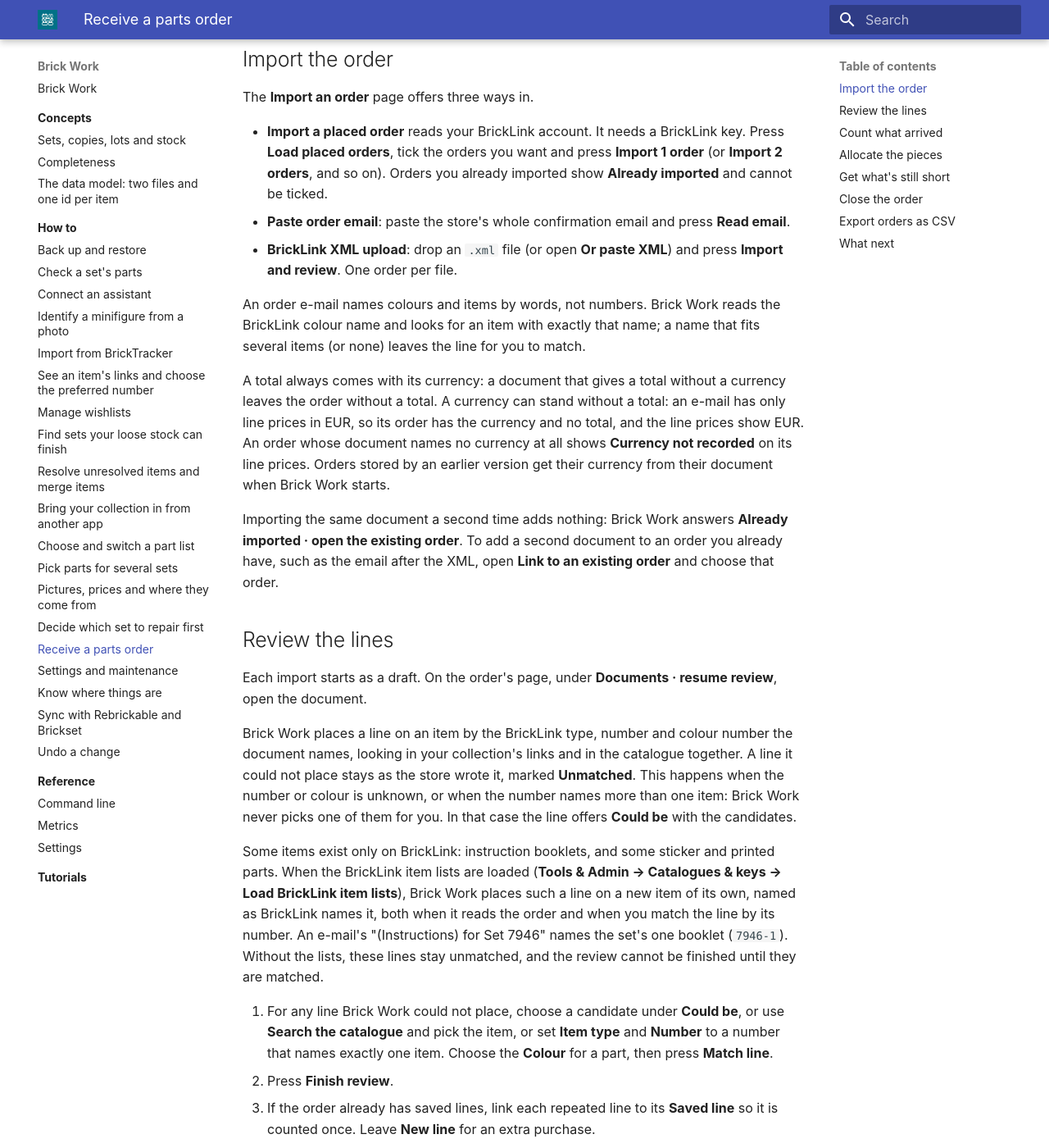
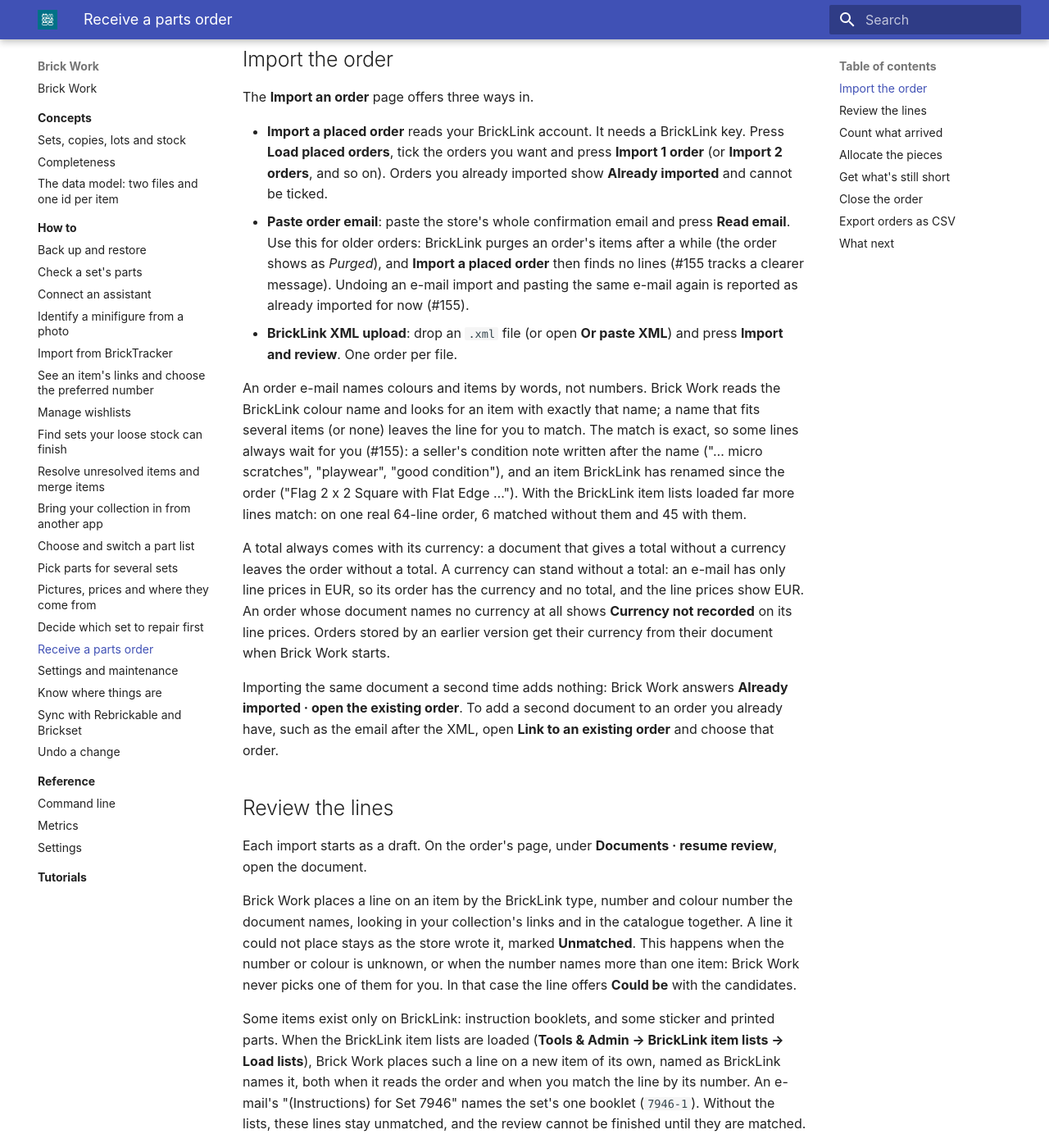
Before and after one commit to Ulef1005/brick-work, an MkDocs documentation site: the page built from docs/how-to/receive-an-order.md, in a window 1280 px wide and 1400 px high, scrolled down 299 px. Shown: the whole window at 82% size. Built offline with MkDocs 1.6.1 and Material for MkDocs 9.7.7, drawn with Linux system fonts in a browser that asks for light colours.

Commit message:
Docs up to date for 4 Nov: orders and the BrickLink lists, README state, ADRs 0021 and 0022
- how-to/receive-an-order: the BrickLink lists page as the app names it;
  purged BrickLink orders (paste the e-mail instead); the exact-name
  limits (seller notes, BrickLink renames) and the undone-duplicate case,
  with #155; the measured effect of the lists (6 vs 45 of 64 lines).
- how-to/settings-and-maintenance: loading the lists adds no item by
  itself, but Orders use them (#154); the page's name.
- README: collection sync with Rebrickable and Brickset is shipped;
  BrickLink sync is planned (#143); the order lives in the milestones and
  priority labels, not the retired roadmap board.
- ADR 0021 (#154: BrickLink-only order items from the loaded list) and
  ADR 0022 (design roll-out: own base, P2 layout, screenshot gate against
  approved captures, render in CI), with the index.

Co-Authored-By: Claude Opus 5.5 <noreply@anthropic.com>
Claude-Session: https://claude.ai/code/session_018rf9z8ZxQxWQsHkHW9fA5J

```diff
--- a/docs/how-to/receive-an-order.md
+++ b/docs/how-to/receive-an-order.md
@@ -11,10 +11,10 @@ Open **Workbench → Orders**.
 The **Import an order** page offers three ways in.
 
 - **Import a placed order** reads your BrickLink account. It needs a BrickLink key. Press **Load placed orders**, tick the orders you want and press **Import 1 order** (or **Import 2 orders**, and so on). Orders you already imported show **Already imported** and cannot be ticked.
-- **Paste order email**: paste the store's whole confirmation email and press **Read email**.
+- **Paste order email**: paste the store's whole confirmation email and press **Read email**. Use this for older orders: BrickLink purges an order's items after a while (the order shows as *Purged*), and **Import a placed order** then finds no lines (#155 tracks a clearer message). Undoing an e-mail import and pasting the same e-mail again is reported as already imported for now (#155).
 - **BrickLink XML upload**: drop an `.xml` file (or open **Or paste XML**) and press **Import and review**. One order per file.
 
-An order e-mail names colours and items by words, not numbers. Brick Work reads the BrickLink colour name and looks for an item with exactly that name; a name that fits several items (or none) leaves the line for you to match.
+An order e-mail names colours and items by words, not numbers. Brick Work reads the BrickLink colour name and looks for an item with exactly that name; a name that fits several items (or none) leaves the line for you to match. The match is exact, so some lines always wait for you (#155): a seller's condition note written after the name ("… micro scratches", "playwear", "good condition"), and an item BrickLink has renamed since the order ("Flag 2 x 2 Square with Flat Edge …"). With the BrickLink item lists loaded far more lines match: on one real 64-line order, 6 matched without them and 45 with them.
 
 A total always comes with its currency: a document that gives a total without a currency leaves the order without a total. A currency can stand without a total: an e-mail has only line prices in EUR, so its order has the currency and no total, and the line prices show EUR. An order whose document names no currency at all shows **Currency not recorded** on its line prices. Orders stored by an earlier version get their currency from their document when Brick Work starts.
 
@@ -26,7 +26,7 @@ Each import starts as a draft. On the order's page, under **Documents · resume
 
 Brick Work places a line on an item by the BrickLink type, number and colour number the document names, looking in your collection's links and in the catalogue together. A line it could not place stays as the store wrote it, marked **Unmatched**. This happens when the number or colour is unknown, or when the number names more than one item: Brick Work never picks one of them for you. In that case the line offers **Could be** with the candidates.
 
-Some items exist only on BrickLink: instruction booklets, and some sticker and printed parts. When the BrickLink item lists are loaded (**Tools & Admin → Catalogues & keys → Load BrickLink item lists**), Brick Work places such a line on a new item of its own, named as BrickLink names it, both when it reads the order and when you match the line by its number. An e-mail's "(Instructions) for Set 7946" names the set's one booklet (`7946-1`). Without the lists, these lines stay unmatched, and the review cannot be finished until they are matched.
+Some items exist only on BrickLink: instruction booklets, and some sticker and printed parts. When the BrickLink item lists are loaded (**Tools & Admin → BrickLink item lists → Load lists**), Brick Work places such a line on a new item of its own, named as BrickLink names it, both when it reads the order and when you match the line by its number. An e-mail's "(Instructions) for Set 7946" names the set's one booklet (`7946-1`). Without the lists, these lines stay unmatched, and the review cannot be finished until they are matched.
 
 1. For any line Brick Work could not place, choose a candidate under **Could be**, or use **Search the catalogue** and pick the item, or set **Item type** and **Number** to a number that names exactly one item. Choose the **Colour** for a part, then press **Match line**.
 2. Press **Finish review**.
```
Also changed, not shown: README.md (+3 -3 lines), docs/adr/0021-bricklink-only-order-items.md (added, +26 -0 lines), docs/adr/0022-design-roll-out.md (added, +29 -0 lines), docs/adr/README.md (+2 -0 lines), docs/how-to/settings-and-maintenance.md (+1 -1 lines).
